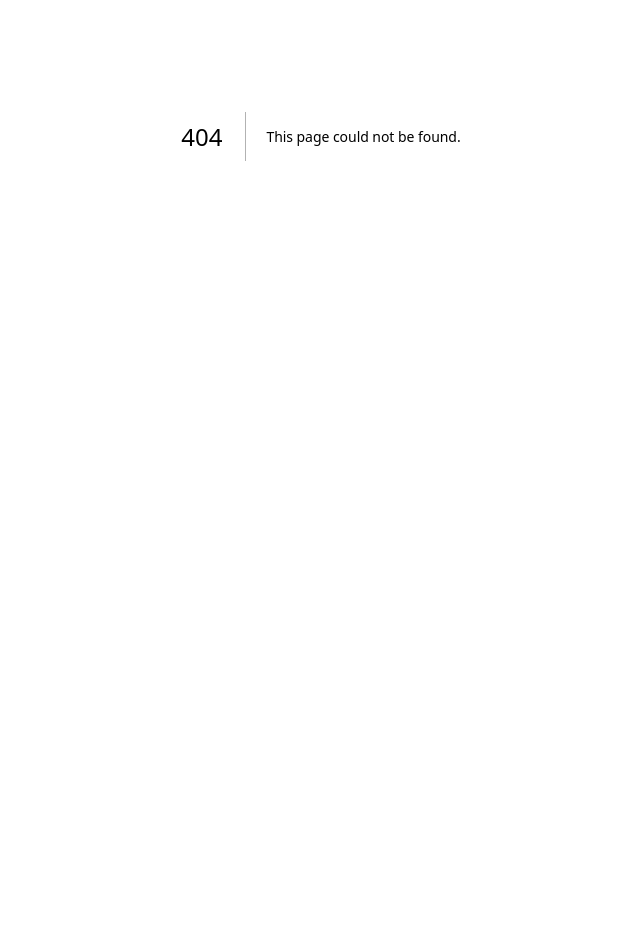
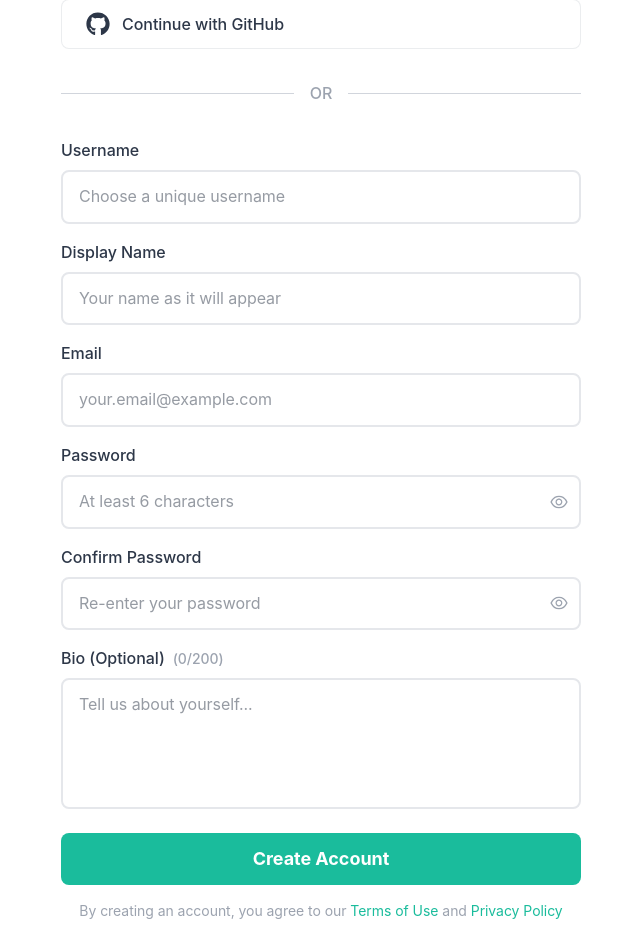
Before and after one commit to eminnates/SourceDev, a Next.js app in the folder frontend/: page /register in a window 1280 px wide. Before the commit this address had no page. Shown: the part 264-1213 px from the top of the page, without its empty margins (319-959 px from the left). Before the commit the page ends 800 px from the top, so only its background shows below. Built offline with nearby package versions, Linux system fonts and the light colour scheme.

Commit message:
ADD register page register page desinged

```diff
--- /dev/null
+++ b/frontend/app/register/page.js
@@ -0,0 +1,14 @@
+import RegisterForm from "@/components/Auth/RegisterForm";
+
+export const metadata = {
+  title: "Register - SourceDev",
+  description: "Create your SourceDev account",
+};
+
+export default function RegisterPage() {
+  return (
+    <div className="min-h-screen bg-white py-12 px-4">
+      <RegisterForm />
+    </div>
+  );
+}
--- a/frontend/components/Auth/InputField.js
+++ b/frontend/components/Auth/InputField.js
@@ -1,4 +1,7 @@
 "use client";
+
+import { useState } from "react";
+import { AiOutlineEye, AiOutlineEyeInvisible } from "react-icons/ai";
 
 export default function InputField({
   label,
@@ -8,19 +11,41 @@ export default function InputField({
   placeholder,
   required = false
 }) {
+  const [showPassword, setShowPassword] = useState(false);
+  const isPasswordField = type === "password";
+
+  const togglePasswordVisibility = () => {
+    setShowPassword(!showPassword);
+  };
+
   return (
     <div className="flex flex-col gap-2">
       <label className="text-brand-dark font-medium text-base">
         {label}
       </label>
+      <div className="relative">
         <input
-        type={type}
+          type={isPasswordField && showPassword ? "text" : type}
           value={value}
           onChange={onChange}
           placeholder={placeholder}
           required={required}
-        className="w-full px-3 py-1.5 bg-white border-2 border-gray-200 rounded-lg focus:outline-none focus:border-brand-primary transition-colors duration-200 text-brand-dark"
+          className="w-full px-4 py-3 bg-white border-2 border-gray-200 rounded-lg focus:outline-none focus:border-brand-primary transition-colors duration-200 text-brand-dark"
         />
+        {isPasswordField && (
+          <button
+            type="button"
+            onClick={togglePasswordVisibility}
+            className="absolute right-3 top-1/2 -translate-y-1/2 text-brand-muted hover:text-brand-dark transition-colors"
+          >
+            {showPassword ? (
+              <AiOutlineEyeInvisible className="w-5 h-5" />
+            ) : (
+              <AiOutlineEye className="w-5 h-5" />
+            )}
+          </button>
+        )}
+      </div>
     </div>
   );
 }
--- /dev/null
+++ b/frontend/components/Auth/RegisterForm.js
@@ -0,0 +1,255 @@
+"use client";
+
+import { useState } from "react";
+import { FaGoogle, FaGithub } from "react-icons/fa";
+import SocialLoginButton from "./SocialLoginButton";
+import InputField from "./InputField";
+import TextArea from "./TextArea";
+
+export default function RegisterForm() {
+  const [formData, setFormData] = useState({
+    username: "",
+    email: "",
+    password: "",
+    confirmPassword: "",
+    displayName: "",
+    bio: ""
+  });
+
+  const [errors, setErrors] = useState({});
+
+  const handleChange = (field, value) => {
+    setFormData(prev => ({
+      ...prev,
+      [field]: value
+    }));
+    // Clear error when user starts typing
+    if (errors[field]) {
+      setErrors(prev => ({
+        ...prev,
+        [field]: ""
+      }));
+    }
+  };
+
+  const validateForm = () => {
+    const newErrors = {};
+
+    // Username validation
+    if (!formData.username) {
+      newErrors.username = "Username is required";
+    } else if (formData.username.length < 3 || formData.username.length > 30) {
+      newErrors.username = "Username must be between 3 and 30 characters";
+    }
+
+    // Email validation
+    if (!formData.email) {
+      newErrors.email = "Email is required";
+    } else if (!/^[^\s@]+@[^\s@]+\.[^\s@]+$/.test(formData.email)) {
+      newErrors.email = "Invalid email format";
+    }
+
+    // Password validation
+    if (!formData.password) {
+      newErrors.password = "Password is required";
+    } else if (formData.password.length < 6) {
+      newErrors.password = "Password must be at least 6 characters";
+    }
+
+    // Confirm password validation
+    if (!formData.confirmPassword) {
+      newErrors.confirmPassword = "Please confirm your password";
+    } else if (formData.password !== formData.confirmPassword) {
+      newErrors.confirmPassword = "Passwords do not match";
+    }
+
+    // Display name validation
+    if (!formData.displayName) {
+      newErrors.displayName = "Display name is required";
+    } else if (formData.displayName.length < 2 || formData.displayName.length > 50) {
+      newErrors.displayName = "Display name must be between 2 and 50 characters";
+    }
+
+    // Bio validation (optional but max 200)
+    if (formData.bio && formData.bio.length > 200) {
+      newErrors.bio = "Bio cannot exceed 200 characters";
+    }
+
+    setErrors(newErrors);
+    return Object.keys(newErrors).length === 0;
+  };
+
+  const handleSubmit = (e) => {
+    e.preventDefault();
+
+    if (!validateForm()) {
+      return;
+    }
+
+    // Prepare data for API
+    const registerData = {
+      username: formData.username,
+      email: formData.email,
+      password: formData.password,
+      displayName: formData.displayName,
+      bio: formData.bio || undefined
+    };
+
+    console.log("Register:", registerData);
+
+  };
+
+  const handleSocialLogin = (provider) => {
+    console.log(`Register with ${provider}`);
+
+  };
+
+  return (
+    <div className="w-full max-w-[520px] mx-auto">
+      {/* Header */}
+      <div className="text-center mb-8">
+        <div className="inline-block bg-black text-white px-6 py-3 rounded-lg mb-6">
+          <span className="text-3xl font-bold">SourceDev</span>
+        </div>
+        <h1 className="text-brand-dark text-3xl font-bold mb-3">
+          Create your account
+        </h1>
+      </div>
+
+      {/* Social Login Buttons */}
+      <div className="flex flex-col gap-3 mb-6">
+        <SocialLoginButton
+          provider="Google"
+          icon={FaGoogle}
+          onClick={() => handleSocialLogin("Google")}
+        />
+        <SocialLoginButton
+          provider="GitHub"
+          icon={FaGithub}
+          onClick={() => handleSocialLogin("GitHub")}
+        />
+      </div>
+
+      <div className="relative my-8">
+        <div className="absolute inset-0 flex items-center">
+          <div className="w-full border-t border-gray-300"></div>
+        </div>
+        <div className="relative flex justify-center">
+          <span className="px-4 bg-white text-brand-muted font-medium">
+            OR
+          </span>
+        </div>
+      </div>
+
+      {/* Register Form */}
+      <form onSubmit={handleSubmit} className="flex flex-col gap-4">
+        <InputField
+          label="Username"
+          type="text"
+          value={formData.username}
+          onChange={(e) => handleChange("username", e.target.value)}
+          placeholder="Choose a unique username"
+          required
+        />
+        {errors.username && (
+          <p className="text-red-500 text-sm -mt-3">{errors.username}</p>
+        )}
+
+        <InputField
+          label="Display Name"
+          type="text"
+          value={formData.displayName}
+          onChange={(e) => handleChange("displayName", e.target.value)}
+          placeholder="Your name as it will appear"
+          required
+        />
+        {errors.displayName && (
+          <p className="text-red-500 text-sm -mt-3">{errors.displayName}</p>
+        )}
+
+        <InputField
+          label="Email"
+          type="email"
+          value={formData.email}
+          onChange={(e) => handleChange("email", e.target.value)}
+          placeholder="your.email@example.com"
+          required
+        />
+        {errors.email && (
+          <p className="text-red-500 text-sm -mt-3">{errors.email}</p>
+        )}
+
+        <InputField
+          label="Password"
+          type="password"
+          value={formData.password}
+          onChange={(e) => handleChange("password", e.target.value)}
+          placeholder="At least 6 characters"
+          required
+        />
+        {errors.password && (
+          <p className="text-red-500 text-sm -mt-3">{errors.password}</p>
+        )}
+
+        <InputField
+          label="Confirm Password"
+          type="password"
+          value={formData.confirmPassword}
+          onChange={(e) => handleChange("confirmPassword", e.target.value)}
+          placeholder="Re-enter your password"
+          required
+        />
+        {errors.confirmPassword && (
+          <p className="text-red-500 text-sm -mt-3">{errors.confirmPassword}</p>
+        )}
+
+        <TextArea
+          label="Bio (Optional)"
+          value={formData.bio}
+          onChange={(e) => handleChange("bio", e.target.value)}
+          placeholder="Tell us about yourself..."
+          maxLength={200}
+          rows={4}
+        />
+        {errors.bio && (
+          <p className="text-red-500 text-sm -mt-3">{errors.bio}</p>
+        )}
+
+        {/* Submit Button */}
+        <button
+          type="submit"
+          className="w-full bg-brand-primary hover:bg-brand-primary-dark text-white font-bold text-lg py-3 rounded-lg transition-colors duration-200 mt-2"
+        >
+          Create Account
+        </button>
+      </form>
+
+      {/* Terms */}
+      <div className="text-center mt-4">
+        <p className="text-brand-muted text-sm">
+          By creating an account, you agree to our{" "}
+          <a href="/terms" className="text-brand-primary hover:text-brand-primary-dark transition-colors">
+            Terms of Use
+          </a>{" "}
+          and{" "}
+          <a href="/privacy" className="text-brand-primary hover:text-brand-primary-dark transition-colors">
+            Privacy Policy
+          </a>
+        </p>
+      </div>
+
+      {/* Login Link */}
+      <div className="text-center mt-6">
+        <p className="text-brand-dark text-base">
+          Already have an account?{" "}
+          <a
+            href="/login"
+            className="text-brand-primary hover:text-brand-primary-dark font-medium transition-colors"
+          >
+            Log in
+          </a>
+        </p>
+      </div>
+    </div>
+  );
+}
--- /dev/null
+++ b/frontend/components/Auth/TextArea.js
@@ -0,0 +1,33 @@
+"use client";
+
+export default function TextArea({
+  label,
+  value,
+  onChange,
+  placeholder,
+  maxLength,
+  required = false,
+  rows = 3
+}) {
+  return (
+    <div className="flex flex-col gap-2">
+      <label className="text-brand-dark font-medium text-base">
+        {label}
+        {maxLength && (
+          <span className="text-brand-muted text-sm ml-2">
+            ({value?.length || 0}/{maxLength})
+          </span>
+        )}
+      </label>
+      <textarea
+        value={value}
+        onChange={onChange}
+        placeholder={placeholder}
+        required={required}
+        maxLength={maxLength}
+        rows={rows}
+        className="w-full px-4 py-3 bg-white border-2 border-gray-200 rounded-lg focus:outline-none focus:border-brand-primary transition-colors duration-200 text-brand-dark resize-none"
+      />
+    </div>
+  );
+}
```
Lines whose indentation alone changed are shown as unchanged.
